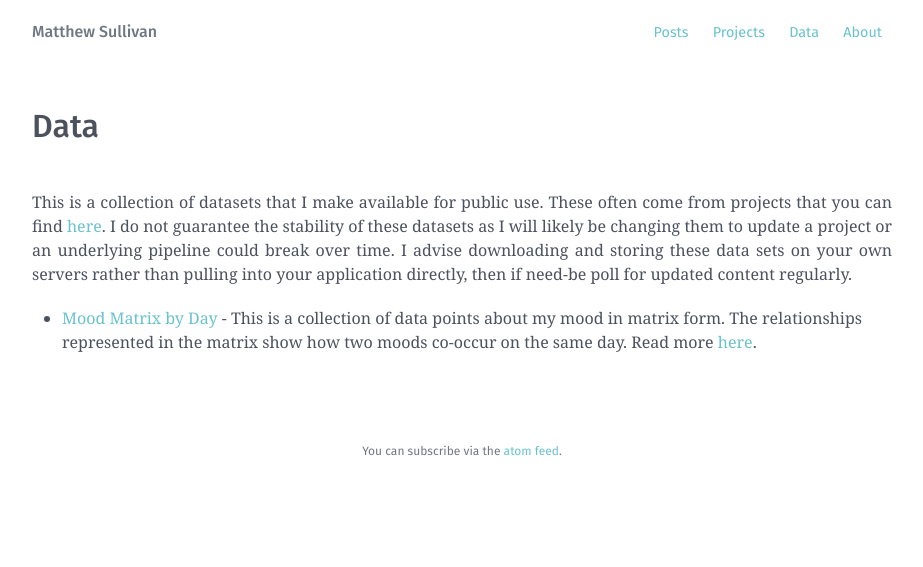
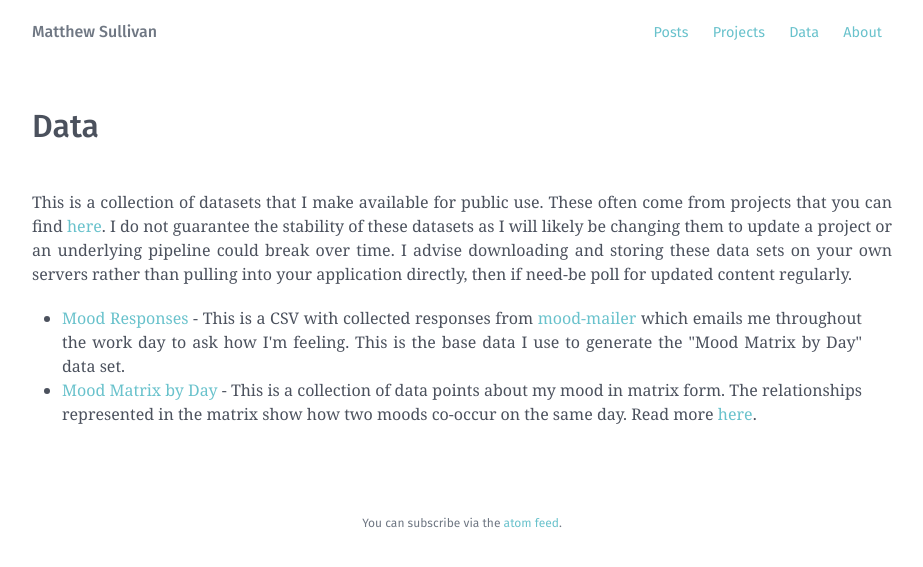
Before and after one commit to msull92/msull92-com, a Jekyll site: the page built from data/index.md, in a window 1280 px wide. Shown: the top 567 px of the page, without its empty margins (178-1101 px from the left). Built offline with Jekyll 4.4.1, drawn with Linux system fonts in a browser that asks for light colours; some web fonts are replaced.

Commit message:
Add mood responses to data page

```diff
--- a/data/index.md
+++ b/data/index.md
@@ -11,6 +11,9 @@ I advise downloading and storing these data sets on your own servers rather than
 
 <ul class='data-sets'>
   <li class='data-set-listing'>
+    <a class='title' href='http://apps.msull92.com/data/mood/responses.csv'>Mood Responses</a> - This is a CSV with collected responses from <a href="https://github.com/msull92/mood-mailer">mood-mailer</a> which emails me throughout the work day to ask how I'm feeling. This is the base data I use to generate the "Mood Matrix by Day" data set.
+  </li>
+  <li class='data-set-listing'>
     <a class='title' href='http://apps.msull92.com/data/mood-matrix/co-occurrence-map.json'>Mood Matrix by Day</a> - This is a collection of data points about my mood in matrix form. The relationships represented in the matrix show how two moods co-occur on the same day. Read more <a href="/projects/mood_co-occurrence">here</a>.
   </li>
 </ul>
```
